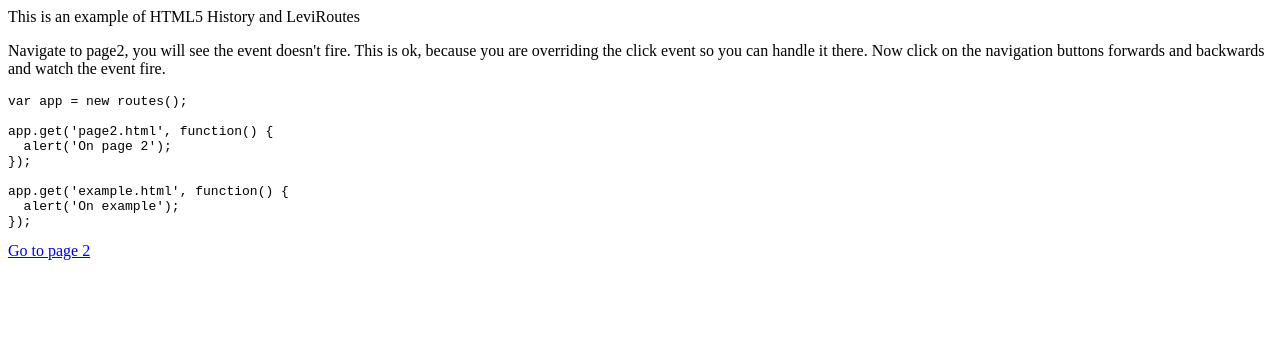
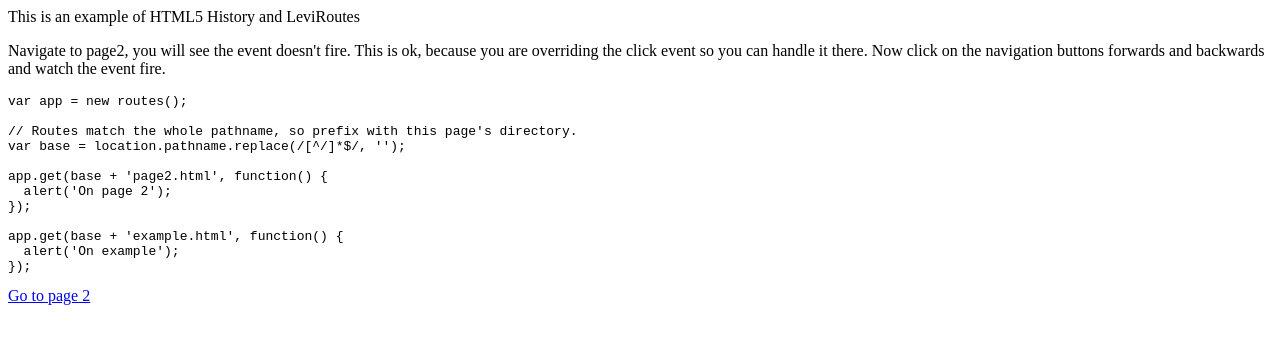
Before and after one commit to PaulKinlan/leviroutes, a website: page examples/client/get-example1/example.html in a window 1280 px wide. Drawn offline with Linux system fonts and the light colour scheme.

Commit message:
fix: GET/POST example demos register routes under their directory prefix (leviroutes-e20)
The demos registered bare filenames ('example.html', 'post.html'), which
only ever matched via the old end-only anchor's suffix behaviour. Since
leviroutes-hiw anchored matching at ^...$, serve-from-repo-root (the
README's documented workflow) gives pathnames like
/examples/client/get-example1/example.html and nothing matched: link
clicks pushStated silently, back/forward fired no handler, and the
intercepted form fell through to the static server (501).

Register each route under the page's runtime directory prefix
(location.pathname minus the filename), so the demos work identically
whether the server root is the repo root or the example directory.
Update the in-page code samples to match.

Verified with headless Chrome (CDP) served from the repo root:
- POST: first form submit -> alert 'Captured the POST, value = ...';
  server log shows zero POST requests (interception confirmed)
- GET: load fires 'On example'; click #page2Link pushStates without
  firing; back -> popstate -> 'On example'; forward -> 'On page 2'

Release-note: the GET and POST example demos actually trigger again when served from the repo root - routes are registered under each page's directory prefix.

```diff
--- a/examples/client/get-example1/example.html
+++ b/examples/client/get-example1/example.html
@@ -7,11 +7,16 @@
 
       var app = new routes();
 
-      app.get('page2.html', function() {
+      // Routes match the whole pathname (anchored ^...$), so register them under
+      // this page's directory - this works whether the server root is the repo
+      // root or this example directory.
+      var base = location.pathname.replace(/[^/]*$/, '');
+
+      app.get(base + 'page2.html', function() {
         alert('On page 2');
       });
 
-      app.get('example.html', function() {
+      app.get(base + 'example.html', function() {
         alert('On example');
       });
 
@@ -34,11 +39,14 @@
     <p>Navigate to page2, you will see the event doesn't fire.  This is ok, because you are overriding the click event so you can handle it there.  Now click on the navigation buttons forwards and backwards and watch the event fire.</p>
     <pre><code>var app = new routes();
 
-app.get('page2.html', function() {
+// Routes match the whole pathname, so prefix with this page's directory.
+var base = location.pathname.replace(/[^/]*$/, '');
+
+app.get(base + 'page2.html', function() {
   alert('On page 2');
 });
 
-app.get('example.html', function() {
+app.get(base + 'example.html', function() {
   alert('On example');
 }); </code></pre>
     <a href="page2.html" id="page2Link">Go to page 2</a>
```
Also changed, not shown: examples/client/get-example1/page2.html (+12 -4 lines), examples/client/post-example1/example.html (+10 -2 lines).
